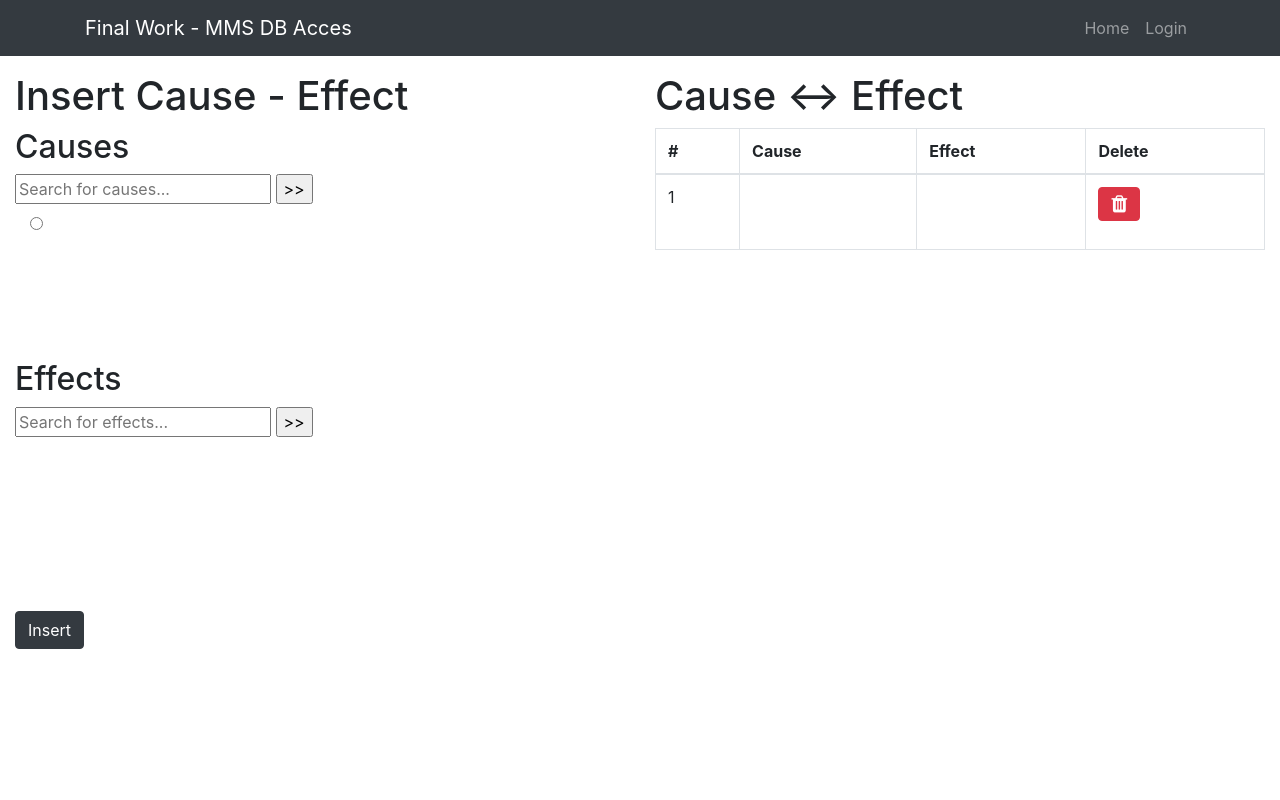
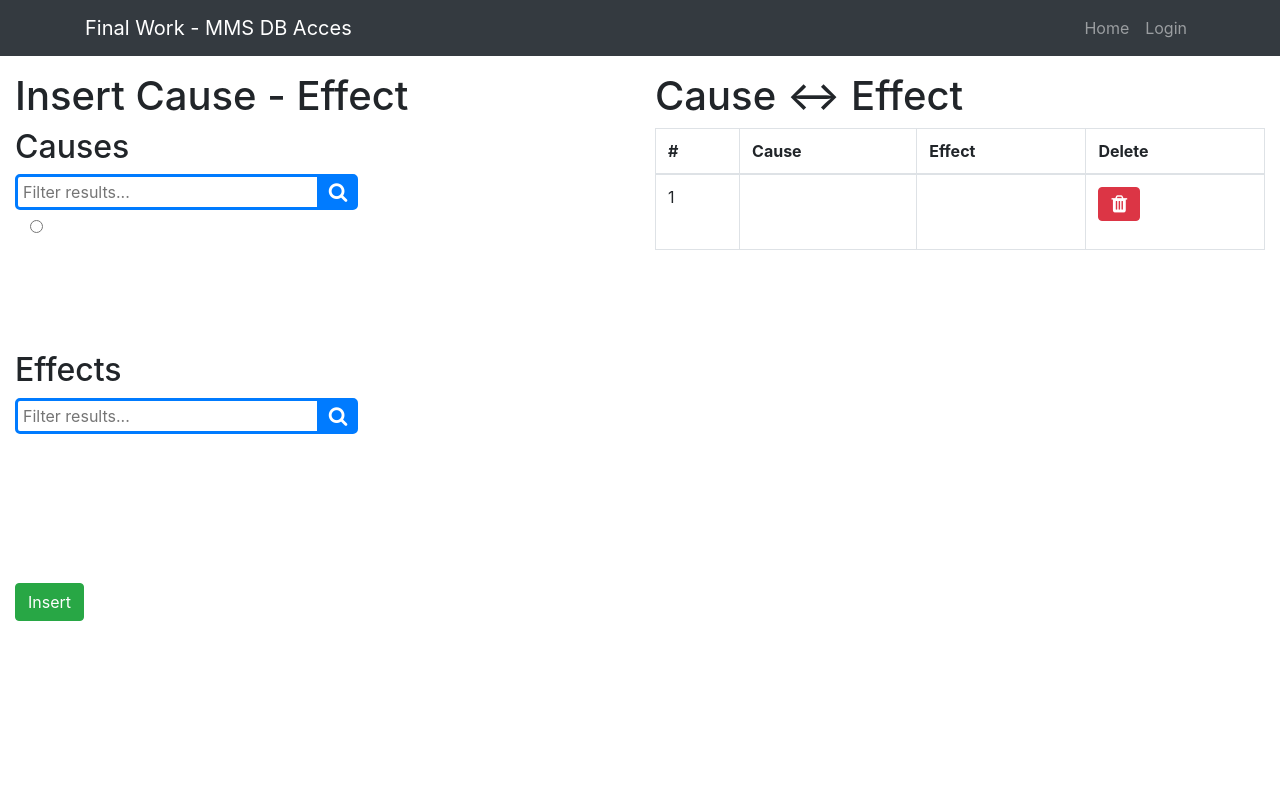
Before and after one commit to driesvd2/Final_Work, a PHP site: page /insert_Cause_Effect.php in a window 1280 px wide. Run offline with PHP 8.4, Linux system fonts and the light colour scheme; tables that the repository leaves empty or names only in its code hold one stand-in row (values such as "Sample post"); data that the repository does not hold is empty.

Commit message:
Style changes

```diff
--- /dev/null
+++ b/Final_Work_Frontend/CSS/Custom.css
@@ -0,0 +1,40 @@
+.search {
+    width: 100%;
+    position: relative
+  }
+
+  .searchTerm {
+    float: left;
+    width: 100%;
+    border: 3px solid #007bff;
+    padding: 5px;
+    height: 36px;
+    border-radius: 5px 0px 0px 5px;
+    outline: none;
+    color: #9DBFAF;
+  }
+
+  .searchTerm:focus{
+    color: #007bff;
+  }
+
+  .searchButton {
+    position: absolute;
+    margin-left: -2px;
+    width: 40px;
+    height: 36px;
+    border: 3px solid #007bff;
+    background: #007bff;
+    text-align: center;
+    color: #fff;
+    border-radius: 0px 5px 5px 0px;
+    cursor: pointer;
+    font-size: 20px;
+  }
+
+  .wrap{
+    width: 50%;
+    height: 36px;
+    float: left;
+    margin-bottom: 8px;
+  }
--- a/Final_Work_Frontend/edit_Cause.php
+++ b/Final_Work_Frontend/edit_Cause.php
@@ -77,7 +77,7 @@
                 <input type="hidden" value="<?php echo $c->idCause; ?>" name="causeid"/>
                 <label>Cause name:</label><br>
                 <input class="col-lg-4" value="<?php echo $c->CauseName; ?>" name="update_causename"><br><br>
-                <button type="submit" class="btn btn-primary" name="update_cause">Submit</button>
+                <button type="submit" class="btn btn-success" name="update_cause">Submit</button>
             </div>
         </form>
     <?php } ?>
--- a/Final_Work_Frontend/edit_Effect.php
+++ b/Final_Work_Frontend/edit_Effect.php
@@ -84,7 +84,7 @@
                     <option value="1">Approved without Cause</option>
                     <option value="2">Fully Approved</option>
                 </select><br><br>
-                <button type="submit" class="btn btn-primary" name="update_effect">Submit</button>
+                <button type="submit" class="btn btn-success" name="update_effect">Submit</button>
             </form>
         </div>
     <?php } ?>
--- a/Final_Work_Frontend/edit_User.php
+++ b/Final_Work_Frontend/edit_User.php
@@ -85,7 +85,7 @@
                     <option value="0">Admin</option>
                     <option value="1">Normal user</option>
                 </select><br><br>
-                <button type="submit" class="btn btn-primary" name="update_user">Submit</button>
+                <button type="submit" class="btn btn-success" name="update_user">Submit</button>
             </div>
         </form>
 
--- a/Final_Work_Frontend/insert_Cause.php
+++ b/Final_Work_Frontend/insert_Cause.php
@@ -80,7 +80,7 @@
                 <label for="Cause">Cause: </label>
                 <input type="text" class="form-control" id="Cause" name="Cause" placeholder="Enter Cause..." required>
             </div>
-            <button type="submit" class="btn btn-dark" name="insert_cause">Insert</button>
+            <button type="submit" class="btn btn-success" name="insert_cause">Insert</button>
         </form>
     </div>
 
--- a/Final_Work_Frontend/insert_Cause_Effect.php
+++ b/Final_Work_Frontend/insert_Cause_Effect.php
@@ -58,7 +58,7 @@
 
 ?>
 
-<html>
+<html style="height: 100%;overflow:hidden">
 <head>
     <meta charset="UTF-8">
     <meta name="description" content="Final Work">
@@ -66,14 +66,14 @@
     <title>
         Final Work - MMS DB Acces
     </title>
-
+<link rel="stylesheet" href="./CSS/Custom.css">
     <link rel="stylesheet" href="https://stackpath.bootstrapcdn.com/bootstrap/4.3.1/css/bootstrap.min.css" integrity="sha384-ggOyR0iXCbMQv3Xipma34MD+dH/1fQ784/j6cY/iJTQUOhcWr7x9JvoRxT2MZw1T" crossorigin="anonymous">
 <script src="https://stackpath.bootstrapcdn.com/bootstrap/4.3.1/js/bootstrap.min.js" integrity="sha384-JjSmVgyd0p3pXB1rRibZUAYoIIy6OrQ6VrjIEaFf/nJGzIxFDsf4x0xIM+B07jRM" crossorigin="anonymous"></script>
 <link rel="stylesheet" href="https://cdnjs.cloudflare.com/ajax/libs/font-awesome/4.7.0/css/font-awesome.min.css">
 
 </head>
 
-<body>
+<body style="height: 100%;overflow:hidden">
     <nav class="navbar navbar-expand-lg navbar-dark bg-dark fixed-top">
         <div class="container">
             <a class="navbar-brand" href="index.php">Final Work - MMS DB Acces</a>
@@ -129,10 +129,16 @@
         ?>
         <form method="post" action="insert_Cause_Effect.php">
             <h2>Causes</h2>
-            <input type="text" name="searchCause" placeholder="Search for causes...">
-            <input type="submit" value=">>" />
+            <div class="wrap" style="height: 25px">
+                <div class="search">
+                    <input type="text" class="searchTerm" name="searchCause" placeholder="Filter results...">
+                    <button type="submit" class="searchButton">
+                        <i class="fa fa-search"></i>
+                    </button>
+                </div>
+            </div>
             <?php if(isset($querySearchCauseInsertCluster)) { ?>
-            <div class="container" style="float: left; overflow: auto; height: 140px; margin-top: 8px; margin-bottom: 8px">
+            <div class="container" style="float: left; overflow: auto; height: 20%; margin-top: 8px; margin-bottom: 8px">
                 <?php
                 for ($e = 0; $e < count($querySearchCauseInsertCluster); $e++)
                 {
@@ -147,7 +153,7 @@
             </div>
             <?php } else { ?>
 
-            <div class="container" style="float: left; overflow: auto; height: 140px; margin-top: 8px; margin-bottom: 8px">
+            <div class="container" style="float: left; overflow: auto; height: 20%; margin-top: 8px; margin-bottom: 8px">
                 <?php
                 $causes = CauseDB::getAll();
                 for ($e = 0; $e < count($causes); $e++)
@@ -164,10 +170,16 @@
 
             <?php } ?>
             <h2>Effects</h2>
-            <input type="text" name="searchEffectCluster" placeholder="Search for effects...">
-            <input type="submit" value=">>" />
+            <div class="wrap" style="height: 25px">
+                <div class="search">
+                    <input type="text" class="searchTerm" name="searchEffectCluster" placeholder="Filter results...">
+                    <button type="submit" class="searchButton">
+                        <i class="fa fa-search"></i>
+                    </button>
+                </div>
+            </div>
             <?php if(isset($querySearchEffectInsertCluster)) { ?>
-            <div class="container" style="float: left; overflow: auto; height: 150px; margin-top: 8px; margin-bottom: 8px">
+            <div class="container" style="float: left; overflow: auto; height: 20%; margin-top: 8px; margin-bottom: 8px">
             <?php
             for ($e = 0; $e < count($querySearchEffectInsertCluster); $e++)
             {
@@ -183,7 +195,7 @@
             </div>
             <?php } else { ?>
 
-            <div class="container" style="float: left; overflow: auto; height: 150px; margin-top: 8px; margin-bottom: 8px">
+            <div class="container" style="float: left; overflow: auto; height: 20%; margin-top: 8px; margin-bottom: 8px">
             <?php
             $effects = EffectDB::getAllWhereStatusIsNot0();
             for ($e = 0; $e < count($effects); $e++)
@@ -200,7 +212,7 @@
             </div>
             <?php } ?>
             <br><br>
-            <button type="submit" class="btn btn-dark" name="insert_CauseEffect" style="margin-top: 8px">Insert</button>
+            <button type="submit" class="btn btn-success" name="insert_CauseEffect" style="margin-top: 8px">Insert</button>
         </form>
     </div>
 
--- a/Final_Work_Frontend/insert_effect_admin.php
+++ b/Final_Work_Frontend/insert_effect_admin.php
@@ -79,7 +79,7 @@
                 <label for="Effect">Effect: </label>
                 <input type="text" class="form-control" id="Effect" name="EffectName" placeholder="Enter Effect..." required>
             </div>
-            <button type="submit" class="btn btn-dark" name="insert_effect_admin">Insert</button>
+            <button type="submit" class="btn btn-success" name="insert_effect_admin">Insert</button>
         </form>
     </div>
 
```
Also changed, not shown: Final_Work_Frontend/index.php (+18 -4 lines), Final_Work_Frontend/insert_Cluster.php (+18 -6 lines), Final_Work_Frontend/manageUser.php (+10 -3 lines), Final_Work_Frontend/relations.php (+19 -3 lines).
